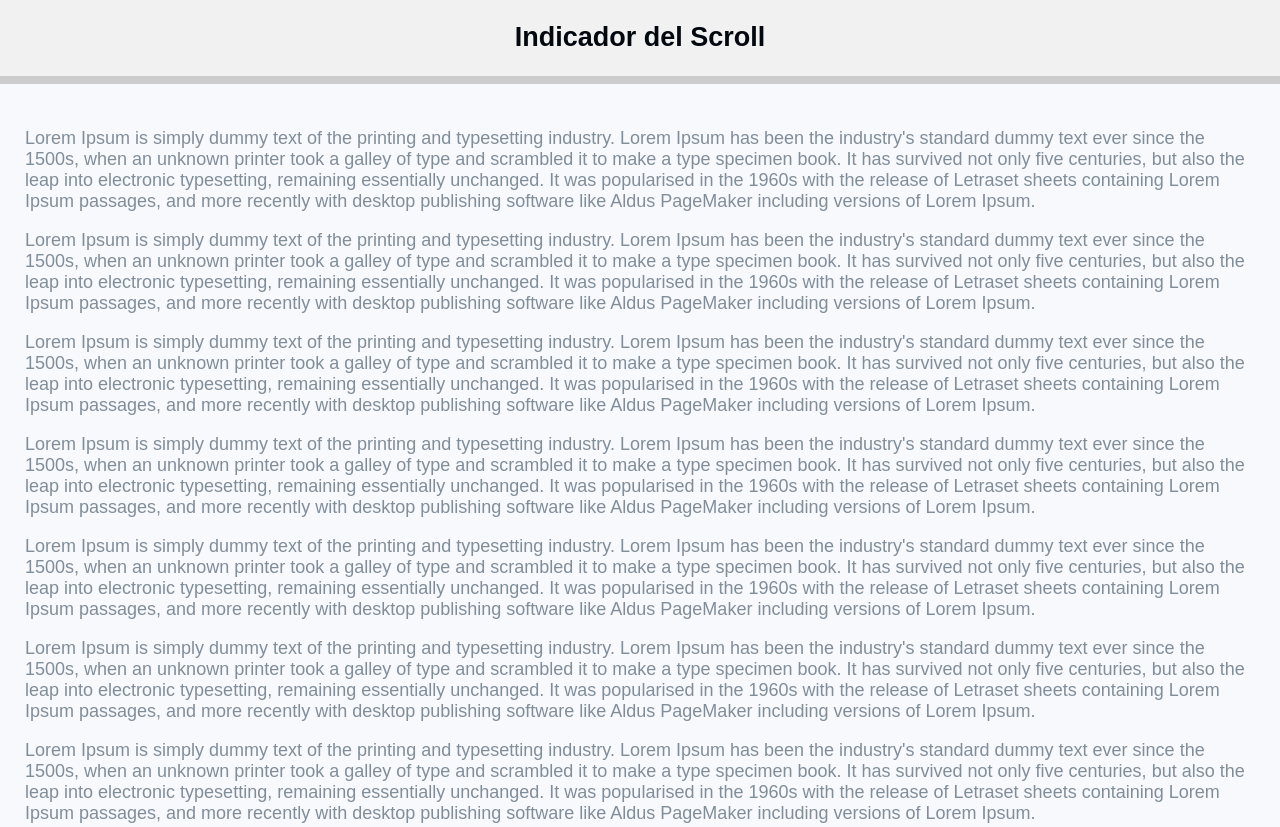
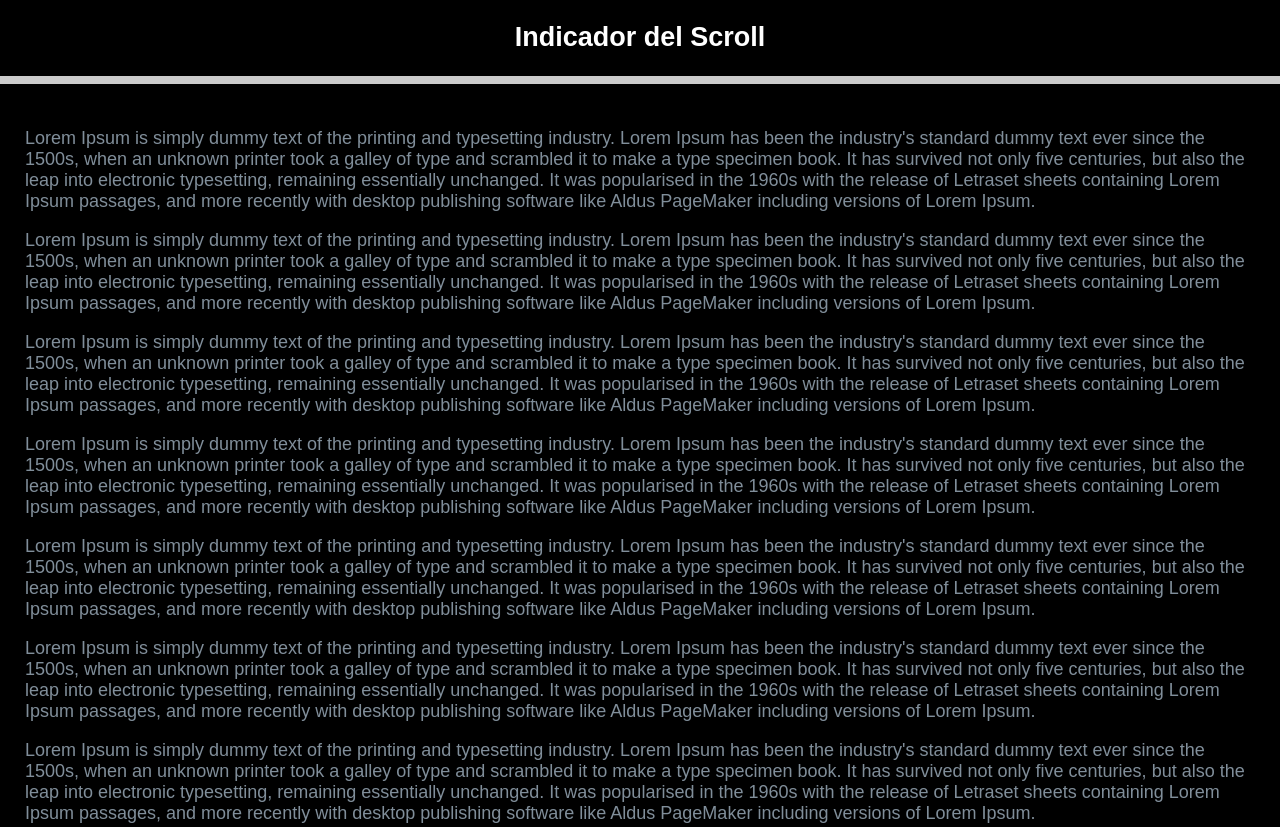
Before and after one commit to Tulio-Rangel/indicador-de-scroll, a plain HTML site: page index.html in a window 1280 px wide. Shown: the top 827 px of the page. Drawn offline with Linux system fonts and the light colour scheme.

Commit message:
colorores de fondo cambiados

```diff
--- a/index.css
+++ b/index.css
@@ -1,7 +1,7 @@
 body {
     margin: 0;
     font-size: 18px;
-    background-color: #F8F9FD;
+    background-color: #000000;
     font-family: Arial, Helvetica, sans-serif;
   }
 
@@ -10,12 +10,12 @@ body {
     top: 0;
     z-index: 1;
     width: 100%;
-    background-color: #f1f1f1;
+    background-color: #000000;
   }
 
   .header h2 {
     text-align: center;
-    color: #03080E;
+    color: #ffffff;
   }
 
   .progress-container {
```
